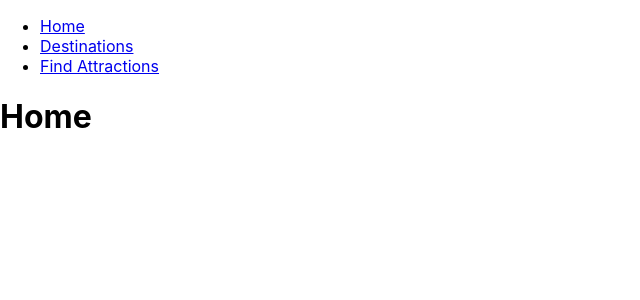
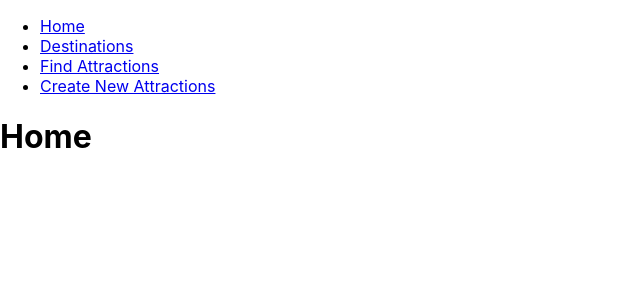
Before and after one commit to Andela24/phase-3-build-frontend, a React (Create React App) app in the folder frontend-api-project/: page / in a window 1280 px wide. Shown: the top 300 px of the page, without its empty margins (0-640 px from the left). Built offline with nearby package versions, Linux system fonts and the light colour scheme.

Commit message:
add NavLink for new attraction

```diff
--- a/frontend-api-project/src/components/NavBar.js
+++ b/frontend-api-project/src/components/NavBar.js
@@ -8,6 +8,7 @@ const NavBar = () => {
           <li><NavLink to="/">Home</NavLink></li>
           <li><NavLink to="/destination">Destinations</NavLink></li>
           <li><NavLink to="/attraction">Find Attractions</NavLink></li>
+          <li><NavLink to="/attraction/new">Create New Attractions</NavLink></li>
       </ul>
     </div>
   )
```
